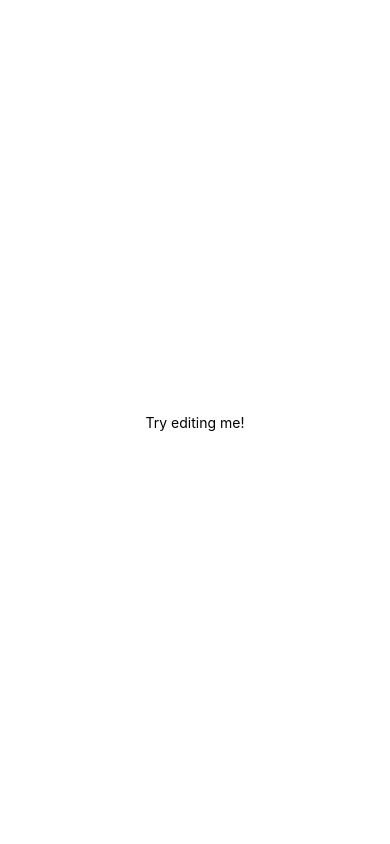
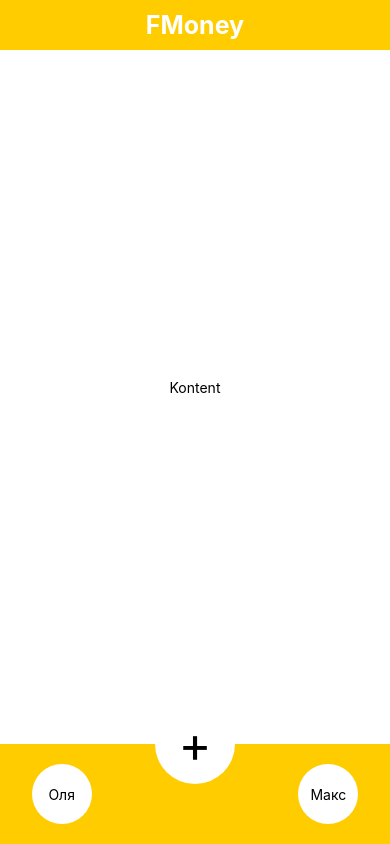
Before and after one commit to MaksimBabkov/FMoney, a React Native app: screen / in a window 390 px wide. Built offline with nearby package versions, Linux system fonts and the light colour scheme.

Commit message:
eslint and app

```diff
--- a/App.js
+++ b/App.js
@@ -1,14 +1,78 @@
 import React from 'react'
 
-import {View, Text} from 'react-native'
+import { View, Text, StyleSheet } from 'react-native'
 
 const App = () => {
 
   return (
-    <View style={{flex: 1, justifyContent: 'center', alignItems: 'center'}}>
-      <Text>Try editing me!</Text>
+    <View style={{ flex: 1 }}>
+      <View style={{
+        alignItems: 'center',
+        justifyContent: 'center',
+        height: 50,
+        backgroundColor: '#FFCC00'
+       }}>
+        <Text style={{ color: 'white', fontSize: 25, fontWeight: 'bold' }}>FMoney</Text>
+      </View>
+
+       <View style={{
+        height: '80%',
+        // backgroundColor: '#FFCCCC',
+         alignItems: 'center',
+         justifyContent: 'center'
+       }}>
+        <Text>Kontent</Text>
+       </View>
+
+      <View style={styles.container}>
+        <View style={[styles.position, styles.background]}>
+          <Text>Оля</Text>
+        </View>
+        <View style={[styles.position, styles.backgroundCenter]}>
+          <Text style={styles.font}>+</Text>
+        </View>
+        <View style={[styles.position, styles.background]}>
+          <Text>Макс</Text>
+        </View>
+      </View>
     </View>
   )
 }
 
+
+const styles = StyleSheet.create({
+  container: {
+    backgroundColor: '#FFCC00',
+    height: 100,
+    flexDirection: 'row',
+    justifyContent: 'space-around',
+    alignItems: 'center',
+    position: 'absolute',
+    left: 0,
+    right: 0,
+    bottom: 0
+  },
+  position: {
+    alignItems: 'center',
+    justifyContent: 'center',
+    backgroundColor: '#fff',
+  },
+  background: {
+    borderRadius: 100,
+    width: 60,
+    height: 60
+  },
+  backgroundCenter: {
+    elevation: 10,
+    borderRadius: 100,
+    width: 80,
+    height: 80,
+    marginTop: -100
+  },
+  font: {
+    color: 'black',
+    fontSize: 50
+  },
+})
+
 export default App;
```
Also changed, not shown: .eslintrc.js.
